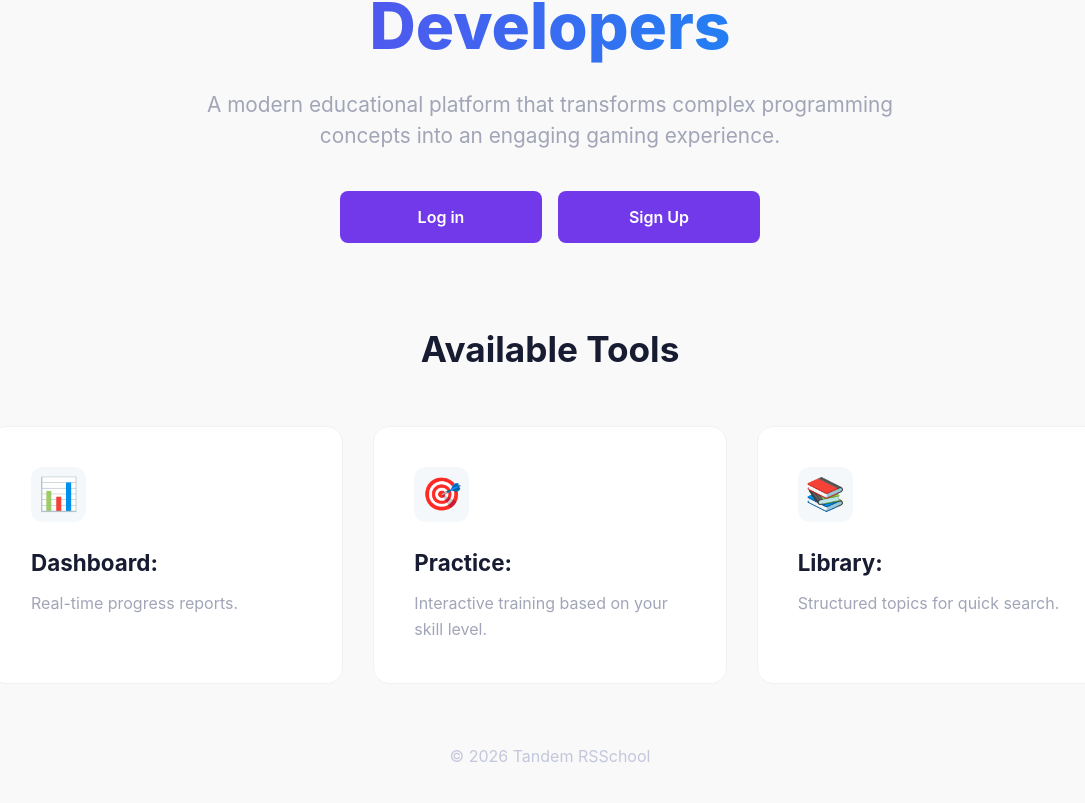
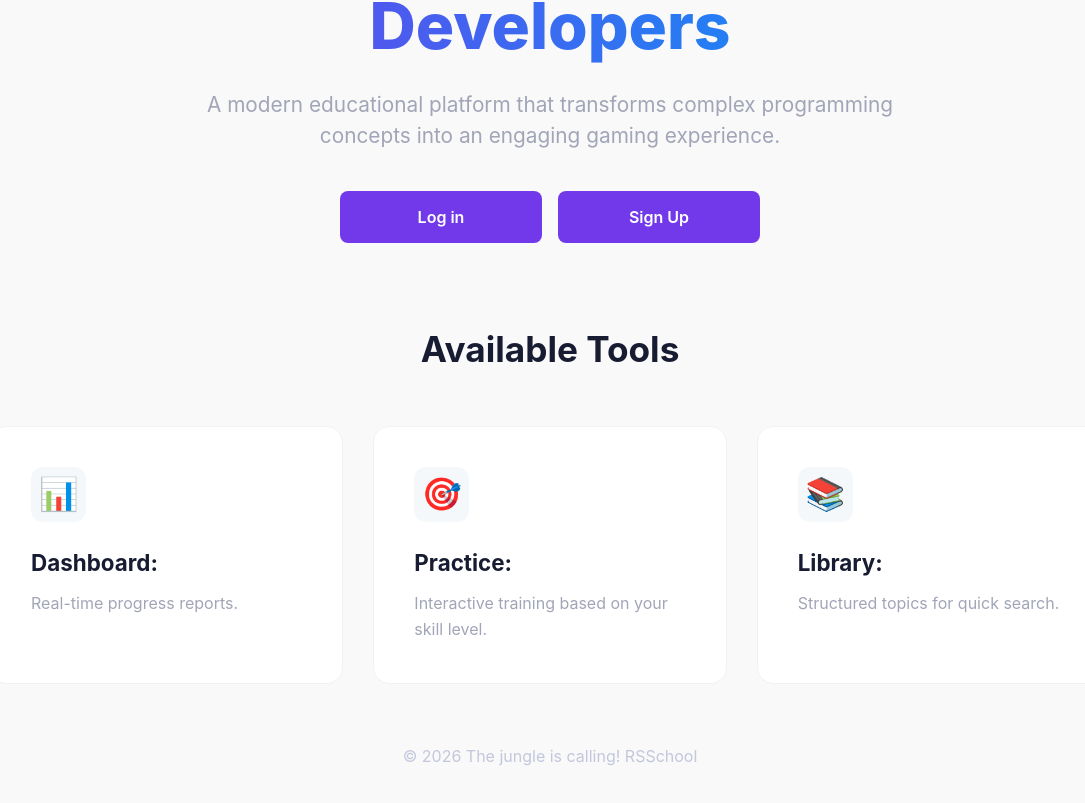
Before and after one commit to KarpovDmitriy/widget-trainer, a React (Vite) app: page / in a window 1280 px wide. Shown: the part 269-1072 px from the top of the page, without its empty margins (90-1175 px from the left). Built offline with nearby package versions, Linux system fonts and the light colour scheme; no server answers; what i18n-iso-countries would draw is missing.

Commit message:
refactor: i18n to footer

```diff
--- a/src/features/landing-page/LandingPageFeature.tsx
+++ b/src/features/landing-page/LandingPageFeature.tsx
@@ -68,7 +68,7 @@ export const LandingPageFeature: React.FC = () => {
         </div>
       </section>
 
-      <footer className={ui.footer}>© 2026 Tandem RSSchool </footer>
+      <footer className={ui.footer}>{t('landing.footer')}</footer>
     </div>
   );
 };
```
